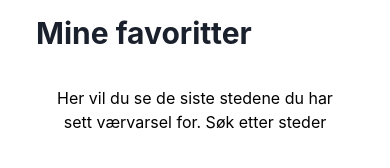
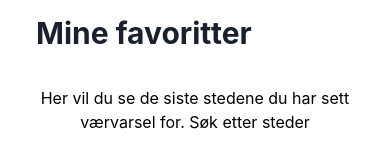
Before and after one commit to AndersRanvik/weather-app, a React (Create React App) app: page / in a window 390 px wide. Shown: the part 230-398 px from the top of the page. Built offline with nearby package versions, Linux system fonts and the light colour scheme.

Commit message:
ajust tables for mobile

```diff
--- a/src/components/MyFavorites.js
+++ b/src/components/MyFavorites.js
@@ -114,7 +114,7 @@ const Product = ({ item, removeFromFavorites, weatherCast }) => {
 const MyFavorites = ({ cities, removeFromFavorites, weatherCast }) => {
   if (cities == null)
     return (
-      <Box w="100%" p={4} color="black">
+      <Box w="100%" py={4} color="black">
         Her vil du se de siste stedene du har sett værvarsel for. Søk etter
         steder
       </Box>
```
